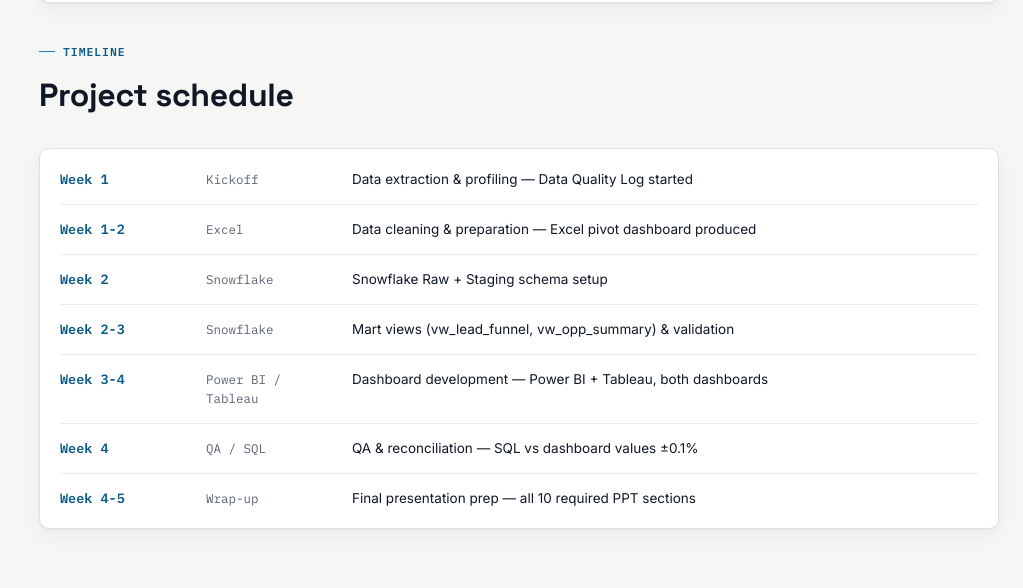
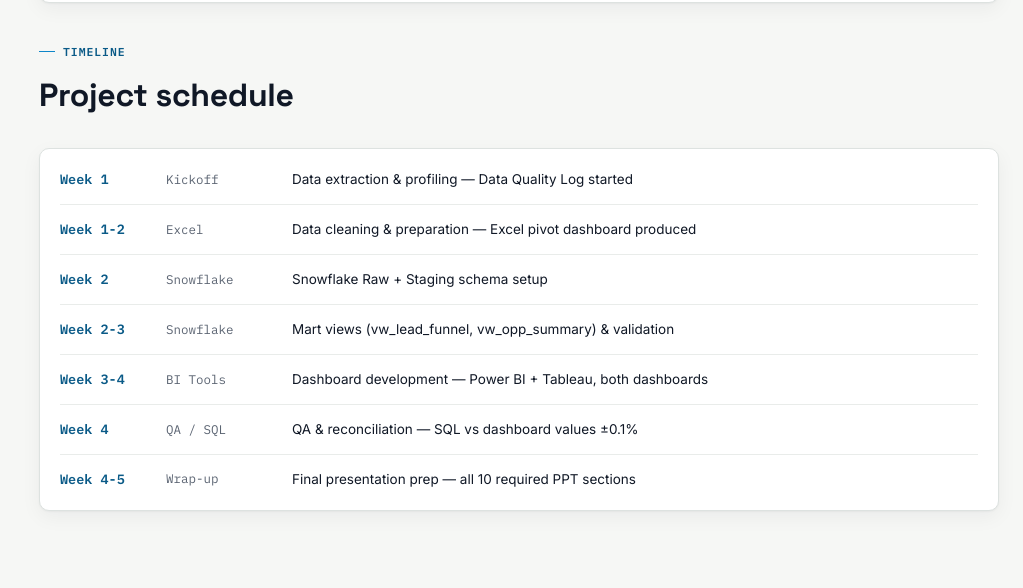
Before and after one commit to mahendra2511-DG/CRM, a plain HTML site: page index.html in a window 1280 px wide. Shown: the part 6062-6650 px from the top of the page, without its empty margins (257-1280 px from the left). Drawn offline with Linux system fonts and the light colour scheme.

Commit message:
Add files via upload

```diff
--- a/app.js
+++ b/app.js
@@ -998,7 +998,7 @@ const TIMELINE = [
   { d: "Week 1-2", t: "Excel", task: "Data cleaning & preparation — Excel pivot dashboard produced" },
   { d: "Week 2", t: "Snowflake", task: "Snowflake Raw + Staging schema setup" },
   { d: "Week 2-3", t: "Snowflake", task: "Mart views (vw_lead_funnel, vw_opp_summary) & validation" },
-  { d: "Week 3-4", t: "Power BI / Tableau", task: "Dashboard development — Power BI + Tableau, both dashboards" },
+  { d: "Week 3-4", t: "BI Tools", task: "Dashboard development — Power BI + Tableau, both dashboards" },
   { d: "Week 4", t: "QA / SQL", task: "QA & reconciliation — SQL vs dashboard values ±0.1%" },
   { d: "Week 4-5", t: "Wrap-up", task: "Final presentation prep — all 10 required PPT sections" },
 ];
--- a/styles.css
+++ b/styles.css
@@ -387,17 +387,24 @@ section.view.active { display: block; animation: fadeIn 0.25s ease; }
 .timeline { margin-top: 8px; }
 .timeline-row {
   display: grid;
-  grid-template-columns: 130px 130px 1fr;
+  grid-template-columns: 90px 110px 1fr;
   gap: 16px;
   padding: 14px 0;
   border-top: 1px solid var(--line-soft);
   font-size: 13.5px;
-  align-items: baseline;
+  align-items: center;
 }
 .timeline-row:first-child { border-top: none; }
 .timeline-row .d { font-family: var(--mono); color: var(--teal-deep); font-weight: 600; }
-.timeline-row .t { color: var(--ink-muted); font-family: var(--mono); font-size: 12.5px; }
-@media (max-width: 620px) { .timeline-row { grid-template-columns: 1fr; gap: 3px; padding: 12px 0;} }
+.timeline-row .t {
+  color: var(--ink-muted);
+  font-family: var(--mono);
+  font-size: 12.5px;
+  white-space: nowrap;
+  overflow: hidden;
+  text-overflow: ellipsis;
+}
+@media (max-width: 620px) { .timeline-row { grid-template-columns: 1fr; gap: 3px; padding: 12px 0;} .timeline-row .t { white-space: normal; } }
 
 /* ---------- KPI library ---------- */
 .filter-bar {
```
